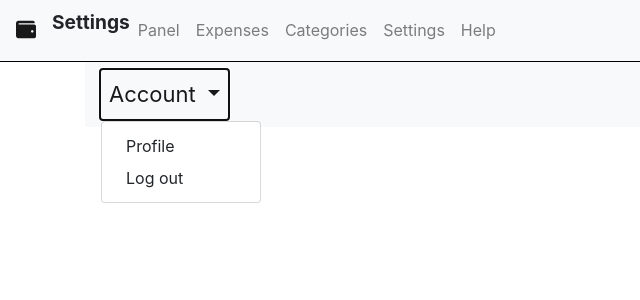
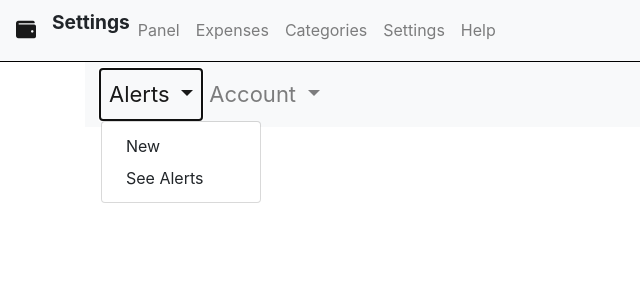
Before and after one commit to mmanumos/chronocar, a Flask app: template templates/settings.html in a window 1280 px wide, after a click on "Alerts". Shown: the top 300 px of the page, without its empty margins (0-640 px from the left). Run offline with Flask 2, Linux system fonts and the light colour scheme; the template is opened without the code that fills it, so the values that code supplies are empty; some libraries are stand-ins or nearby versions.

Commit message:
Screen for Alerts. modified:   App.py modified:   api/v1/views/alerts.py deleted:    static/README.md deleted:    templates/README.md modified:   templates/settings.html

```diff
--- a/App.py
+++ b/App.py
@@ -33,6 +33,10 @@ def _categories():
 def _settings():
     return render_template('settings.html')
 
+@app.route('/alerts')
+def _alerts():
+    return render_template('alerts.html')
+
 @app.route('/help')
 def _help():
     return render_template('help.html')
--- a/templates/settings.html
+++ b/templates/settings.html
@@ -6,15 +6,16 @@ Settings
 {% block content %}
 <nav class="navbar navbar-expand-lg navbar-light bg-light">
   <ul class="navbar-nav mr-auto">
-    <!--<li class="nav-item dropdown">
-      <a class="nav-link dropdown-toggle" href="#" id="navbarDropdown" role="button" data-toggle="dropdown">
+    <li class="nav-item dropdown">
+      <a class="nav-link dropdown-toggle" href="#" id="navbarDropdown" role="button" data-toggle="dropdown"
+        style="font-size: 22px;">
         Alerts
       </a>
       <div class="dropdown-menu">
         <a class="dropdown-item" href="#">New</a>
-        <a class="dropdown-item" href="#">See Alerts</a>
+        <a class="dropdown-item" href="alerts">See Alerts</a>
       </div>
-    </li> -->
+    </li>
     <li class="nav-item dropdown">
       <a class="nav-link dropdown-toggle" href="#" id="navbarDropdown" role="button" data-toggle="dropdown"
         style="font-size: 22px;">
```
Also changed, not shown: api/v1/views/alerts.py (+10 -1 lines), static/README.md (deleted), templates/README.md (deleted).
